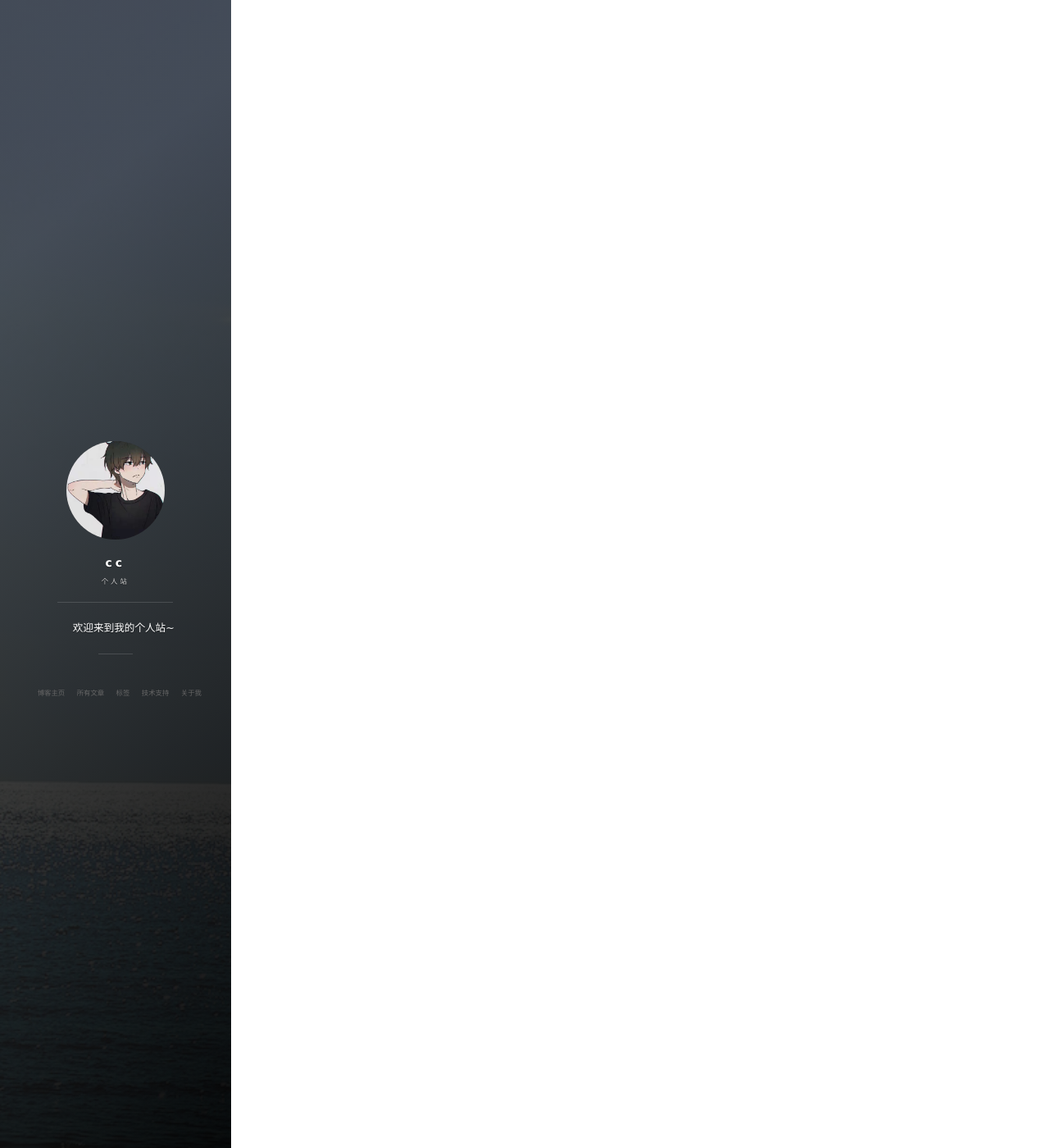
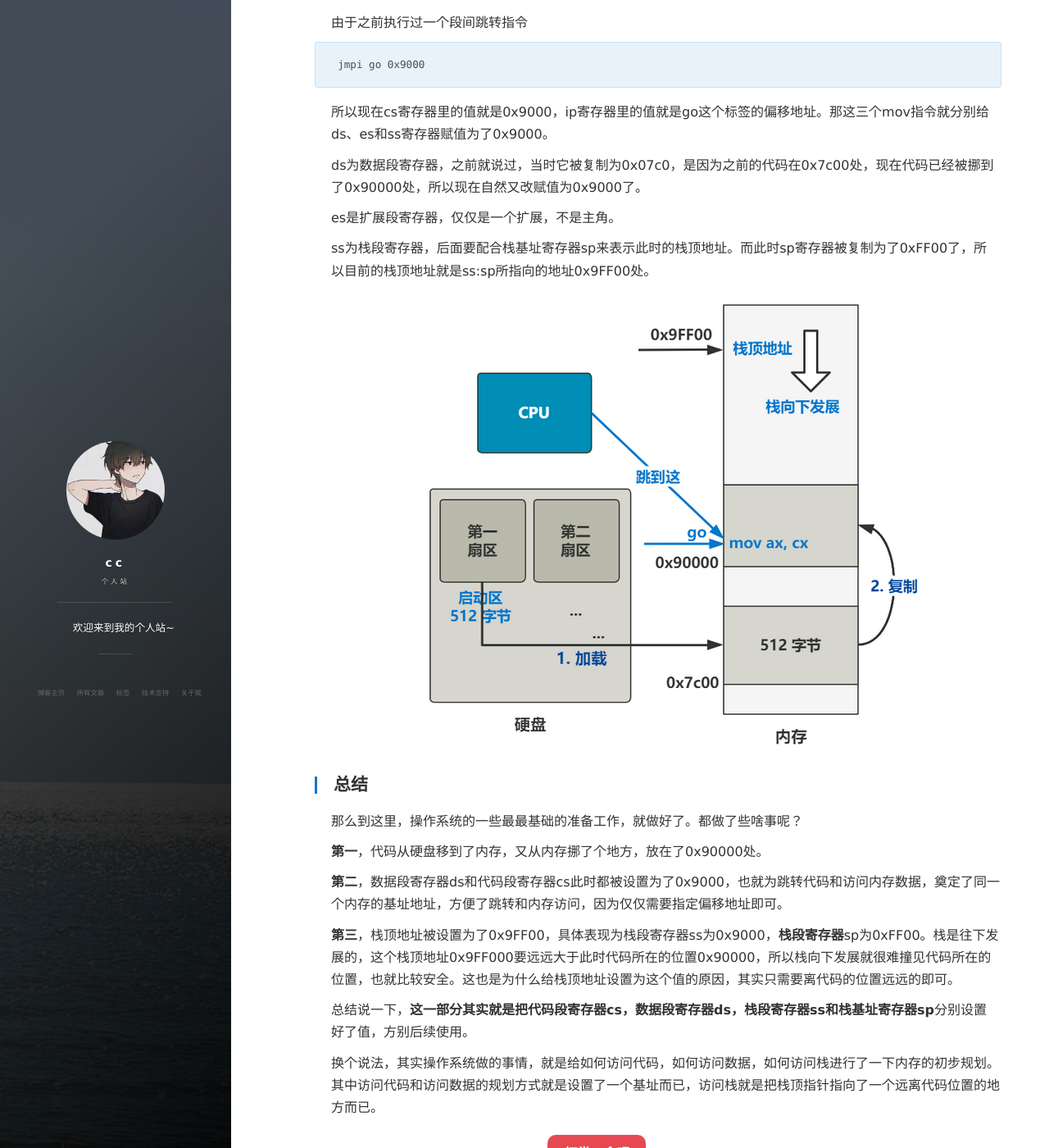
Before and after one commit to lone-boy/lone-boy.github.io, a Jekyll site: the page built from _posts/2022-03-01-操作系统 第一章.md, in a window 1280 px wide and 1400 px high, scrolled down 8025 px. Shown: the whole window at 82% size. Built offline with Jekyll 4.4.1, drawn with Linux system fonts in a browser that asks for light colours; nearby versions of some CDN libraries; comment, search, counter and statistics services are not loaded; some of the changed text lies outside the part shown.

Commit message:
add operation system

````diff
--- a/_posts/2022-03-01-操作系统 第一章.md
+++ b/_posts/2022-03-01-操作系统 第一章.md
@@ -141,3 +141,53 @@ go:
 ![](/images/os/8.png)
 
 那假如mov ax,cx这行代码位于最终编译好后的二进制文件的0x08处，那go就等于0x08，而最终跳转到的地址就是0x90008处。
+
+### 第三段代码
+
+接下来我们看一下go这个标签的位置跟着CPU的步伐往后看。
+
+```asm
+go: mov ax,cs
+		mov ds,ax
+		mov es,ax
+		mov ss,ax
+		mov sp,#0xFF00
+```
+
+这段代码全都是mov操作，那么意思就很容易理解了，就是把cs寄存器的值分别复制给ds,es,和ss寄存器，然后又把0xFF00给了sp寄存器。
+
+回顾下CPU寄存器图。
+
+![](/images/os/9.png)
+
+cs寄存器表示**代码段寄存器**，CPU当前正在执行的代码在内存中的位置，就是由cs:ip这组寄存器配合指向的，其中cs是基址，ip是偏移地址。
+
+由于之前执行过一个段间跳转指令
+
+```asm
+jmpi go 0x9000
+```
+
+所以现在cs寄存器里的值就是0x9000，ip寄存器里的值就是go这个标签的偏移地址。那这三个mov指令就分别给ds、es和ss寄存器赋值为了0x9000。
+
+ds为数据段寄存器，之前就说过，当时它被复制为0x07c0，是因为之前的代码在0x7c00处，现在代码已经被挪到了0x90000处，所以现在自然又改赋值为0x9000了。
+
+es是扩展段寄存器，仅仅是一个扩展，不是主角。
+
+ss为栈段寄存器，后面要配合栈基址寄存器sp来表示此时的栈顶地址。而此时sp寄存器被复制为了0xFF00了，所以目前的栈顶地址就是ss:sp所指向的地址0x9FF00处。
+
+![](/images/os/10.png)
+
+## 总结
+
+那么到这里，操作系统的一些最最基础的准备工作，就做好了。都做了些啥事呢？
+
+**第一**，代码从硬盘移到了内存，又从内存挪了个地方，放在了0x90000处。
+
+**第二**，数据段寄存器ds和代码段寄存器cs此时都被设置为了0x9000，也就为跳转代码和访问内存数据，奠定了同一个内存的基址地址，方便了跳转和内存访问，因为仅仅需要指定偏移地址即可。
+
+**第三**，栈顶地址被设置为了0x9FF00，具体表现为栈段寄存器ss为0x9000，**栈段寄存器**sp为0xFF00。栈是往下发展的，这个栈顶地址0x9FF000要远远大于此时代码所在的位置0x90000，所以栈向下发展就很难撞见代码所在的位置，也就比较安全。这也是为什么给栈顶地址设置为这个值的原因，其实只需要离代码的位置远远的即可。
+
+总结说一下，**这一部分其实就是把代码段寄存器cs，数据段寄存器ds，栈段寄存器ss和栈基址寄存器sp**分别设置好了值，方别后续使用。
+
+换个说法，其实操作系统做的事情，就是给如何访问代码，如何访问数据，如何访问栈进行了一下内存的初步规划。其中访问代码和访问数据的规划方式就是设置了一个基址而已，访问栈就是把栈顶指针指向了一个远离代码位置的地方而已。
````
Also changed, not shown: images/os/10.png (added), images/os/9.png (added).
